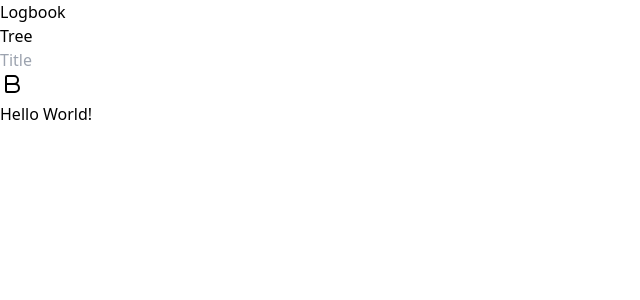
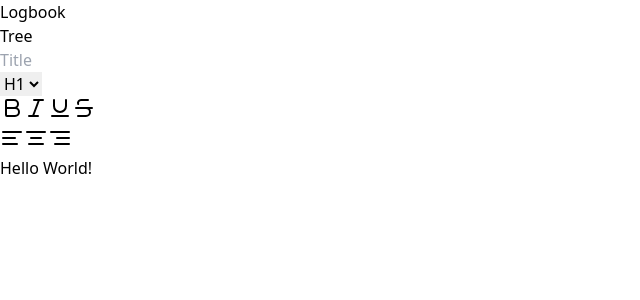
Before and after one commit to evfleet/logbook, a React (Vite) app in the folder packages/web/: page / in a window 1280 px wide. Shown: the top 300 px of the page, without its empty margins (0-640 px from the left). Built offline with nearby package versions, Linux system fonts and the light colour scheme.

Commit message:
feat(web): expand editor controls

```diff
--- a/packages/web/package.json
+++ b/packages/web/package.json
@@ -10,6 +10,9 @@
     "preview": "vite preview"
   },
   "dependencies": {
+    "@tiptap/extension-heading": "^2.2.4",
+    "@tiptap/extension-text-align": "^2.2.4",
+    "@tiptap/extension-underline": "^2.2.4",
     "@tiptap/pm": "^2.2.4",
     "@tiptap/react": "^2.2.4",
     "@tiptap/starter-kit": "^2.2.4",
--- a/packages/web/src/components/Note/Controls.tsx
+++ b/packages/web/src/components/Note/Header.tsx
@@ -1,16 +1,18 @@
 import { Editor } from "@tiptap/react";
 
 import { Toolbar } from "./Toolbar";
+import type { Tag } from "./Note";
 
-type ControlProps = {
+type HeaderProps = {
   editor: Editor;
+  tag: Tag;
 };
 
-export function Controls({ editor }: ControlProps) {
+export function Header({ editor, tag }: HeaderProps) {
   return (
     <div>
       <input type="text" placeholder="Title" />
-      <Toolbar editor={editor} />
+      <Toolbar editor={editor} tag={tag} />
     </div>
   );
 }
--- a/packages/web/src/components/Note/Note.tsx
+++ b/packages/web/src/components/Note/Note.tsx
@@ -1,18 +1,39 @@
-import { useEditor, EditorContent } from "@tiptap/react";
+import { EditorContent, useEditor } from "@tiptap/react";
+import { Underline } from "@tiptap/extension-underline";
+import { TextAlign } from "@tiptap/extension-text-align";
 import StarterKit from "@tiptap/starter-kit";
+import { useState } from "react";
 
-import { Controls } from "./Controls";
+import { Header } from "./Header";
 
 const content = "<h1>Hello World!</h1>";
 
+export type Tag = "p" | "h1" | "h2" | "h3" | "h4" | "h5" | "h6";
+
 export function Note() {
+  const [tag, setTag] = useState<Tag>("h1");
+
   const editor = useEditor({
     content,
-    extensions: [StarterKit],
+    extensions: [
+      StarterKit,
+      Underline,
+      TextAlign.configure({ types: ["heading", "paragraph"] }),
+    ],
     editorProps: {
       attributes: {
         class: "focus:outline-none",
       },
+    },
+    onUpdate: ({ editor }) => {
+      if (editor.isActive("paragraph")) {
+        setTag("p");
+      }
+
+      if (editor.isActive("heading")) {
+        const { level } = editor.getAttributes("heading");
+        setTag(`h${level}` as Tag);
+      }
     },
   });
 
@@ -21,8 +42,8 @@ export function Note() {
   }
 
   return (
-    <main className="prose">
-      <Controls editor={editor} />
+    <main className="prose max-w-none">
+      <Header editor={editor} tag={tag} />
       <EditorContent editor={editor} />
     </main>
   );
--- a/packages/web/src/components/Note/Toolbar.tsx
+++ b/packages/web/src/components/Note/Toolbar.tsx
@@ -1,13 +1,59 @@
-import { Bold } from "lucide-react";
+import { Editor } from "@tiptap/react";
+import { Level } from "@tiptap/extension-heading";
 import { clsx } from "clsx";
-import { Editor } from "@tiptap/react";
+import {
+  Bold,
+  Italic,
+  Underline,
+  Strikethrough,
+  AlignLeft,
+  AlignCenter,
+  AlignRight,
+} from "lucide-react";
+import { ChangeEvent } from "react";
+
+import type { Tag } from "./Note";
 
 type ToolbarProps = {
   editor: Editor;
+  tag: Tag;
 };
 
-export function Toolbar({ editor }: ToolbarProps) {
+export function Toolbar({ editor, tag }: ToolbarProps) {
+  function handleSelect(event: ChangeEvent<HTMLSelectElement>) {
+    console.log(event.target.value);
+
+    if (event.target.value === "p") {
+      editor?.chain().focus().setParagraph().run();
+    }
+
+    if (event.target.value.includes("h")) {
+      console.log("in here");
+
+      editor
+        ?.chain()
+        .focus()
+        .toggleHeading({
+          level: parseInt(event.target.value.slice(1)) as Level,
+        })
+        .run();
+    }
+  }
+
   return (
+    <div>
+      <div>
+        <select onChange={handleSelect} value={tag}>
+          <option value="h1">H1</option>
+          <option value="h2">H2</option>
+          <option value="h3">H3</option>
+          <option value="h4">H4</option>
+          <option value="h5">H5</option>
+          <option value="h6">H6</option>
+          <option value="p">P</option>
+        </select>
+      </div>
+
       <div>
         <button
           onClick={() => editor?.chain().focus().toggleBold().run()}
@@ -15,6 +61,57 @@ export function Toolbar({ editor }: ToolbarProps) {
         >
           <Bold />
         </button>
+
+        <button
+          onClick={() => editor?.chain().focus().toggleItalic().run()}
+          className={clsx(editor?.isActive("italic") && "bg-gray-200")}
+        >
+          <Italic />
+        </button>
+
+        <button
+          onClick={() => editor?.chain().focus().toggleUnderline().run()}
+          className={clsx(editor?.isActive("underline") && "bg-gray-200")}
+        >
+          <Underline />
+        </button>
+
+        <button
+          onClick={() => editor?.chain().focus().toggleStrike().run()}
+          className={clsx(editor?.isActive("strike") && "bg-gray-200")}
+        >
+          <Strikethrough />
+        </button>
+      </div>
+
+      <div>
+        <button
+          onClick={() => editor?.chain().focus().setTextAlign("left").run()}
+          className={clsx(
+            editor.isActive({ textAlign: "left" }) && "bg-gray-200"
+          )}
+        >
+          <AlignLeft />
+        </button>
+
+        <button
+          onClick={() => editor?.chain().focus().setTextAlign("center").run()}
+          className={clsx(
+            editor?.isActive({ textAlign: "center" }) && "bg-gray-200"
+          )}
+        >
+          <AlignCenter />
+        </button>
+
+        <button
+          onClick={() => editor?.chain().focus().setTextAlign("right").run()}
+          className={clsx(
+            editor?.isActive({ textAlign: "right" }) && "bg-gray-200"
+          )}
+        >
+          <AlignRight />
+        </button>
+      </div>
     </div>
   );
 }
```
Also changed, not shown: 1 other file (tests, documents, lock files or other folders). Lines whose indentation alone changed are shown as unchanged.
